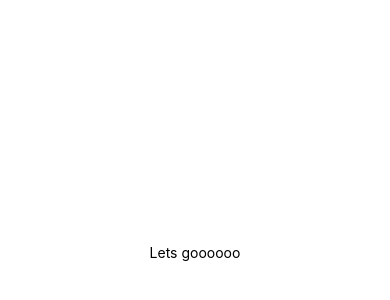
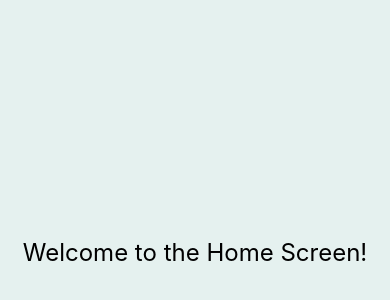
Before and after one commit to saloniarch/MyReactNativeApp, a React Native app: screen /Home in a window 390 px wide. Shown: the part 170-470 px from the top of the page. Built offline with nearby package versions, Linux system fonts and the light colour scheme.

Commit message:
Created SplashScreen.js and HomeScreen.js

```diff
--- a/App.js
+++ b/App.js
@@ -1,22 +1,28 @@
+// App.js
 import React from 'react';
-import { StatusBar } from 'expo-status-bar';
-import { StyleSheet, Text, View } from 'react-native';
+import { NavigationContainer } from '@react-navigation/native';
+import { createNativeStackNavigator } from '@react-navigation/native-stack';
+import SplashScreen from './screens/SplashScreen';
+import HomeScreen from './screens/HomeScreen';
 
-// View -> UIView
+// Create a Stack Navigator
+const Stack = createNativeStackNavigator();
+
 export default function App() {
   return (
-    <View style={styles.container}>
-      <Text>Lets goooooo</Text>
-      <StatusBar style="auto" />
-    </View>
+    <NavigationContainer>
+      <Stack.Navigator initialRouteName="Splash">
+        <Stack.Screen
+          name="Splash"
+          component={SplashScreen}
+          options={{ headerShown: false }}
+        />
+        <Stack.Screen
+          name="Home"
+          component={HomeScreen}
+          options={{ headerShown: false }}
+        />
+      </Stack.Navigator>
+    </NavigationContainer>
   );
 }
-
-const styles = StyleSheet.create({
-  container: {
-    flex: 1,
-    backgroundColor: '#fff',
-    alignItems: 'center',
-    justifyContent: 'center',
-  },
-});
--- /dev/null
+++ b/screens/HomeScreen.js
@@ -0,0 +1,28 @@
+// screens/HomeScreen.js
+import React from 'react';
+import { SafeAreaView, StyleSheet, Text } from 'react-native';
+import { StatusBar } from 'expo-status-bar';
+
+const HomeScreen = () => {
+  return (
+    <SafeAreaView style={styles.container}>
+      <Text style={styles.homeText}>Welcome to the Home Screen!</Text>
+      <StatusBar style="auto" />
+    </SafeAreaView>
+  );
+};
+
+const styles = StyleSheet.create({
+  container: {
+    flex: 1,
+    backgroundColor: '#e5f1ef',
+    alignItems: 'center',
+    justifyContent: 'center',
+  },
+  homeText: {
+    fontSize: 24,
+    color: '#000',
+  },
+});
+
+export default HomeScreen;
--- /dev/null
+++ b/screens/SplashScreen.js
@@ -0,0 +1,46 @@
+// screens/SplashScreen.js
+import React, { useEffect, useRef } from 'react';
+import { Animated, Image, SafeAreaView, StyleSheet } from 'react-native';
+import { StatusBar } from 'expo-status-bar';
+
+const SplashScreen = ({ navigation }) => {
+  const fadeAnim = useRef(new Animated.Value(0)).current;
+
+  useEffect(() => {
+    Animated.timing(fadeAnim, {
+      toValue: 1,
+      duration: 2000,
+      useNativeDriver: true,
+    }).start(() => {
+      setTimeout(() => {
+        navigation.replace('Home');
+      }, 1000);
+    });
+  }, [fadeAnim, navigation]);
+
+  return (
+    <SafeAreaView style={styles.container}>
+      <Animated.Image
+        source={require('../assets/icon.png')}
+        style={[styles.logo, { opacity: fadeAnim }]}
+      />
+      <StatusBar style="auto" />
+    </SafeAreaView>
+  );
+};
+
+const styles = StyleSheet.create({
+  container: {
+    flex: 1,
+    backgroundColor: '#e5f1ef',
+    alignItems: 'center',
+    justifyContent: 'center',
+  },
+  logo: {
+    width: 300,
+    height: 300,
+    resizeMode: 'contain',
+  },
+});
+
+export default SplashScreen;
```
Also changed, not shown: package.json (+11 -4 lines), assets/components/CustomButton.js (added), assets/icon.png, 1 other file (tests, documents, lock files or other folders).
